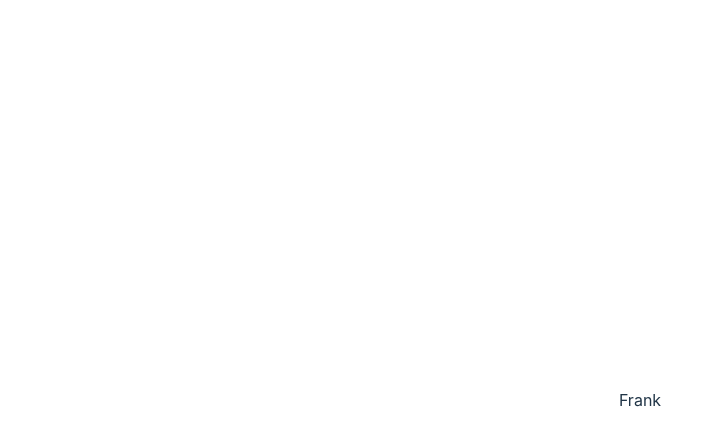
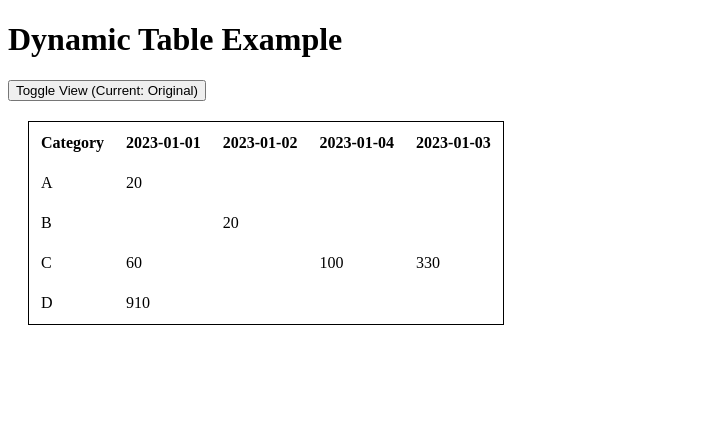
Before and after one commit to frankgonzales22/tanstack-columns, a React (Vite) app: page / in a window 1280 px wide. Shown: the top 446 px of the page, without its empty margins (0-716 px from the left). Built offline with nearby package versions, Linux system fonts and the light colour scheme.

Commit message:
working with tanstck

```diff
--- a/package.json
+++ b/package.json
@@ -10,6 +10,7 @@
     "preview": "vite preview"
   },
   "dependencies": {
+    "@tanstack/react-table": "^8.11.2",
     "react": "^18.2.0",
     "react-dom": "^18.2.0"
   },
--- a/src/App.tsx
+++ b/src/App.tsx
@@ -1,14 +1,126 @@
-import { useState } from 'react'
+import * as React from 'react'
 
-import './App.css'
+import './index.css'
+
+import {
+  createColumnHelper,
+  flexRender,
+  getCoreRowModel,
+  useReactTable,
+} from '@tanstack/react-table'
+
+type Person = {
+  firstName: string
+  lastName: string
+  age: number
+  visits: number
+  status: string
+  progress: number
+}
+
+const defaultData: Person[] = [
+  {
+    firstName: 'tanner',
+    lastName: 'linsley',
+    age: 24,
+    visits: 100,
+    status: 'In Relationship',
+    progress: 50,
+  },
+  {
+    firstName: 'tandy',
+    lastName: 'miller',
+    age: 40,
+    visits: 40,
+    status: 'Single',
+    progress: 80,
+  },
+  {
+    firstName: 'joe',
+    lastName: 'dirte',
+    age: 45,
+    visits: 20,
+    status: 'Complicated',
+    progress: 10,
+  },
+]
+
+const columnHelper = createColumnHelper<Person>()
+
+const columns = [
+  columnHelper.accessor('firstName', {
+    cell: info => info.getValue(),
+    footer: info => info.column.id,
+  }),
+  columnHelper.accessor(row => row.lastName, {
+    id: 'lastName',
+    cell: info => <i>{info.getValue()}</i>,
+    header: () => <span>Last Name</span>,
+    footer: info => info.column.id,
+  }),
+  columnHelper.accessor('age', {
+    header: () => 'Age',
+    cell: info => info.renderValue(),
+    footer: info => info.column.id,
+  }),
+  columnHelper.accessor('visits', {
+    header: () => <span>Visits</span>,
+    footer: info => info.column.id,
+  }),
+  columnHelper.accessor('status', {
+    header: 'Status',
+    footer: info => info.column.id,
+  }),
+  columnHelper.accessor('progress', {
+    header: 'Profile Progress',
+    footer: info => info.column.id,
+  }),
+]
 
 function App() {
-  const [count, setCount] = useState(0)
+  const [data, setData] = React.useState(() => [...defaultData])
+
+
+  const table = useReactTable({
+    data,
+    columns,
+    getCoreRowModel: getCoreRowModel(),
+  })
 
   return (
-    <>
-        Frank
-    </>
+    <div className="p-2">
+      <table>
+        <thead>
+          {table.getHeaderGroups().map(headerGroup => (
+            <tr key={headerGroup.id}>
+              {headerGroup.headers.map(header => (
+                <th key={header.id}>
+                  {header.isPlaceholder
+                    ? null
+                    : flexRender(
+                        header.column.columnDef.header,
+                        header.getContext()
+                      )}
+                </th>
+              ))}
+            </tr>
+          ))}
+        </thead>
+        <tbody>
+          {table.getRowModel().rows.map(row => (
+            <tr key={row.id}>
+              {row.getVisibleCells().map(cell => (
+                <td key={cell.id}>
+                  {flexRender(cell.column.columnDef.cell, cell.getContext())}
+                </td>
+              ))}
+            </tr>
+          ))}
+        </tbody>
+      </table>
+      <div className="h-4" />
+
+    </div>
   )
 }
 
--- /dev/null
+++ b/src/DynamicTableTry.tsx
@@ -0,0 +1,174 @@
+import { ColumnDef, flexRender, getCoreRowModel, getPaginationRowModel, getSortedRowModel, useReactTable } from "@tanstack/react-table";
+import { useMemo, useState } from "react";
+
+
+
+interface TableData {
+    category: string;
+    value: number;
+    date: string;
+}
+
+type DynamicColumn = {
+    header: string;
+    accessorKey: string;
+}
+
+
+// const DynamicTable = (data: TableData[]) => {
+const DynamicTable: React.FC<{ data: TableData[] }> = ({ data }) => {
+    const [transposed, setTransposed] = useState(false);
+
+    const tableData = useMemo(() => {
+        // Extract unique categories and dates from the data
+        const uniqueCategories = Array.from(new Set(data.map((item) => item.category)));
+        const uniqueDates = Array.from(new Set(data.map((item) => item.date)));
+
+        // Create rows dynamically based on categories and dates
+        const rows: Record<string, any>[] = transposed
+            ? uniqueDates.map((date) => {
+                const row: Record<string, any> = { date };
+                uniqueCategories.forEach((category) => {
+                    const sum = data
+                        .filter((d) => d.category === category && d.date === date)
+                        .reduce((acc, item) => acc + item.value, 0);
+                    row[category] = sum !== 0 ? sum : '';
+                });
+                return row;
+            })
+            : uniqueCategories.map((category) => {
+                const row: Record<string, any> = { category };
+                uniqueDates.forEach((date) => {
+                    const sum = data
+                        .filter((d) => d.category === category && d.date === date)
+                        .reduce((acc, item) => acc + item.value, 0);
+                    row[date] = sum !== 0 ? sum : '';
+                });
+                return row;
+            })
+
+        return rows;
+    }, [data, transposed])
+
+    const columns = useMemo(() => {
+        // Extract unique categories and dates from the data
+        const uniqueCategories = Array.from(new Set(data.map((item) => item.category)));
+        const uniqueDates = Array.from(new Set(data.map((item) => item.date)));
+        console.log('uniqueCateg', uniqueCategories)
+        // Create columns dynamically based on categories and dates
+        const dynamicColumns: DynamicColumn[] = transposed
+            ? [
+                {
+                    header: 'Date',
+                    accessorKey: 'date',
+                },
+                ...uniqueCategories.map((category) => ({
+                    header: category,
+                    accessorKey: category,
+                })),
+            ]
+            : [
+                {
+                    header: 'Category',
+                    accessorKey: 'category',
+                },
+                ...(uniqueDates.map((date) => ({
+                    header: date,
+                    accessorKey: date,
+                })) as DynamicColumn[]),
+            ];
+
+        return dynamicColumns as ColumnDef<any>[]; // Cast to less specific type
+    }, [data, transposed])
+
+    const tableInstance = useReactTable({
+        columns,
+        data: tableData,
+        getCoreRowModel: getCoreRowModel(),
+        getPaginationRowModel: getPaginationRowModel(),
+        getSortedRowModel: getSortedRowModel(), //order doesn't matter anymore!
+        // etc.
+    });
+
+
+
+    return (
+        <div>
+            <button onClick={() => setTransposed(!transposed)}>
+                Toggle View (Current: {transposed ? 'Transposed' : 'Original'})
+            </button>
+            <table style={{ border: '1px solid black', margin: '20px' }}>
+                <thead>
+                    {/* {headerGroups.map((headerGroup) => (
+            <tr {...headerGroup.getHeaderGroupProps()} style={{ borderBottom: '1px solid black' }}>
+              {headerGroup.headers.map((column) => (
+                <th {...column.getHeaderProps()} style={{ padding: '10px' }}>
+                  {column.render('Header')}
+                </th>
+              ))}
+            </tr>
+          ))} */}
+                    {tableInstance.getHeaderGroups().map(headerGroup => (
+                        <tr key={headerGroup.id}>
+                            {headerGroup.headers.map(header => (
+                                <th key={header.id} style={{ padding: '10px' }}>
+                                    {header.isPlaceholder
+                                        ? null
+                                        : flexRender(
+                                            header.column.columnDef.header,
+                                            header.getContext()
+                                        )}
+                                </th>
+                            ))}
+                        </tr>
+                    ))}
+                </thead>
+                <tbody >
+                    {/* {rows.map((row) => {
+            prepareRow(row);
+            return (
+              <tr {...row.getRowProps()}>
+                {row.cells.map((cell) => (
+                  <td {...cell.getCellProps()} style={{ padding: '10px' }}>
+                    {cell.render('Cell')}
+                  </td>
+                ))}
+              </tr>
+            )
+          })} */}
+                    {tableInstance.getRowModel().rows.map(row => (
+                        <tr key={row.id}>
+                            {row.getVisibleCells().map(cell => (
+                                <td key={cell.id} style={{ padding: '10px' }}>
+                                    {flexRender(cell.column.columnDef.cell, cell.getContext())}
+                                </td>
+                            ))}
+                        </tr>
+                    ))}
+                </tbody>
+            </table>
+        </div>
+    )
+}
+
+const DynamicTableTry: React.FC = () => {
+    const yourData: TableData[] = [
+        { category: 'A', value: 10, date: '2023-01-01' },
+        { category: 'A', value: 10, date: '2023-01-01' },
+        { category: 'B', value: 20, date: '2023-01-02' },
+        { category: 'C', value: 60, date: '2023-01-01' },
+        { category: 'C', value: 50, date: '2023-01-04' },
+        { category: 'C', value: 50, date: '2023-01-04' },
+        { category: 'D', value: 910, date: '2023-01-01' },
+        { category: 'C', value: 330, date: '2023-01-03' },
+    ];
+
+    return (
+        <div>
+            <h1>Dynamic Table Example</h1>
+            <DynamicTable data={yourData} />
+        </div>
+    );
+};
+
+export default DynamicTableTry;
--- a/src/index.css
+++ b/src/index.css
@@ -1,4 +1,4 @@
-:root {
+/* :root {
   font-family: Inter, system-ui, Avenir, Helvetica, Arial, sans-serif;
   line-height: 1.5;
   font-weight: 400;
@@ -66,4 +66,4 @@ button:focus-visible {
   button {
     background-color: #f9f9f9;
   }
-}
+} */
--- a/src/main.tsx
+++ b/src/main.tsx
@@ -2,9 +2,10 @@ import React from 'react'
 import ReactDOM from 'react-dom/client'
 import App from './App.tsx'
 import './index.css'
+import DynamicTableTry from './DynamicTableTry.tsx'
 
 ReactDOM.createRoot(document.getElementById('root') as HTMLElement).render(
-  <React.StrictMode>
-    <App />
-  </React.StrictMode>,
+  <>
+    <DynamicTableTry />
+  </>,
 )
```
Also changed, not shown: 1 other file (tests, documents, lock files or other folders).
